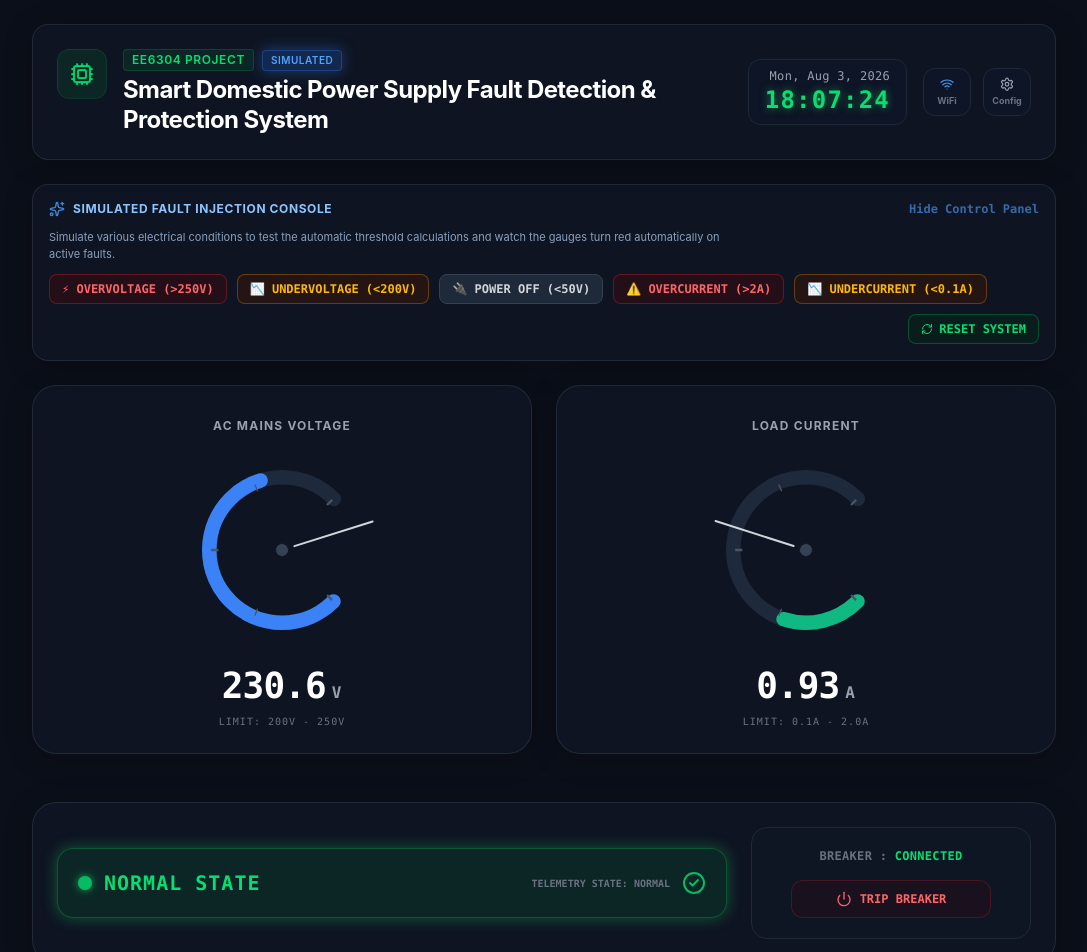
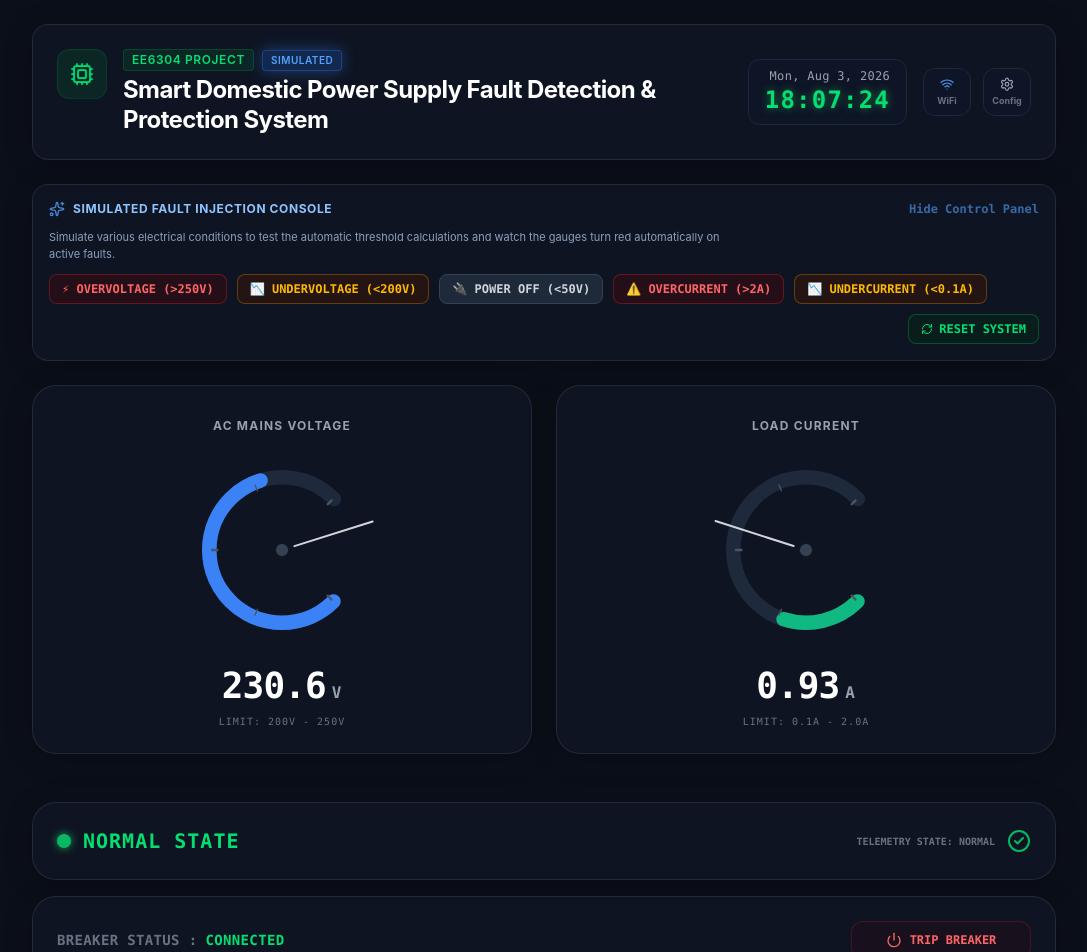
Before and after one commit to UdariEdirinayake/Smart-Domestic-Power-Supply-Fault-Detection-Protection-System, a React (Vite) app: page / in a window 1280 px wide. Shown: the top 952 px of the page, without its empty margins (96-1183 px from the left). Built offline with nearby package versions, Linux system fonts and the light colour scheme.

Commit message:
style: stack the breaker toggle switch panel vertically directly below the system status card

```diff
--- a/src/components/StatusPanel.jsx
+++ b/src/components/StatusPanel.jsx
@@ -72,10 +72,10 @@ export default function StatusPanel({
   const Icon = activeConfig.icon;
 
   return (
-    <div className="engineering-card rounded-3xl p-6 border border-gray-800 flex flex-col md:flex-row gap-6 items-center bg-gray-950/30 w-full text-left">
+    <div className="flex flex-col gap-4 w-full text-left">
 
-      {/* Left: Active 6-Stage System Status Card */}
-      <div className={`flex-1 rounded-2xl border p-5 transition-all duration-500 ${activeConfig.color} ${activeConfig.glow} flex items-center justify-between gap-4 w-full`}>
+      {/* Top Card: Active 6-Stage System Status */}
+      <div className={`engineering-card rounded-3xl border p-6 transition-all duration-500 ${activeConfig.color} ${activeConfig.glow} flex items-center justify-between gap-4 w-full`}>
         <div className="flex items-center gap-3">
           <span className={`w-3.5 h-3.5 rounded-full ${activeConfig.bullet}`}></span>
           <span className="text-xl font-mono font-bold tracking-wider uppercase select-all">
@@ -90,22 +90,22 @@ export default function StatusPanel({
         </div>
       </div>
 
-      {/* Right: Breaker Control Switch Panel (Centering text and button vertically and horizontally) */}
-      <div className="w-full md:w-[280px] bg-gray-900/50 border border-gray-800 rounded-2xl p-5 flex flex-col justify-center items-center gap-4 text-center">
+      {/* Bottom Card: Breaker Control Switch Panel (Full Width row directly below Status) */}
+      <div className="engineering-card rounded-3xl border border-gray-800 p-6 flex flex-col sm:flex-row justify-between items-center gap-4 bg-gray-950/30 w-full">
 
-        {/* Centered state text */}
-        <div className="font-mono text-xs tracking-wide">
-          <span className="text-gray-500 uppercase font-bold">BREAKER : </span>
+        {/* Left: Breaker Status */}
+        <div className="font-mono text-sm tracking-wide flex items-center gap-2">
+          <span className="text-gray-500 uppercase font-bold">BREAKER STATUS :</span>
           <span className={`font-bold ${relayStatus ? 'text-green-400' : 'text-red-400 animate-pulse'}`}>
             {relayStatus ? "CONNECTED" : "ISOLATED"}
           </span>
         </div>
 
-        {/* Centered button */}
+        {/* Right: Interactive Toggle Switch Button */}
         <button
           onClick={() => onToggleRelay(!relayStatus)}
           disabled={isConnecting}
-          className={`cursor-pointer w-full max-w-[200px] py-2.5 rounded-xl font-mono text-xs font-bold border flex items-center justify-center gap-2 transition-all active:scale-98 disabled:opacity-50 ${
+          className={`cursor-pointer min-w-[180px] py-2.5 px-6 rounded-xl font-mono text-xs font-bold border flex items-center justify-center gap-2 transition-all active:scale-98 disabled:opacity-50 ${
             relayStatus
               ? 'bg-red-950/20 hover:bg-red-900/20 text-red-400 border-red-500/20'
               : 'bg-green-950/20 hover:bg-green-900/20 text-green-400 border-green-500/20'
```
